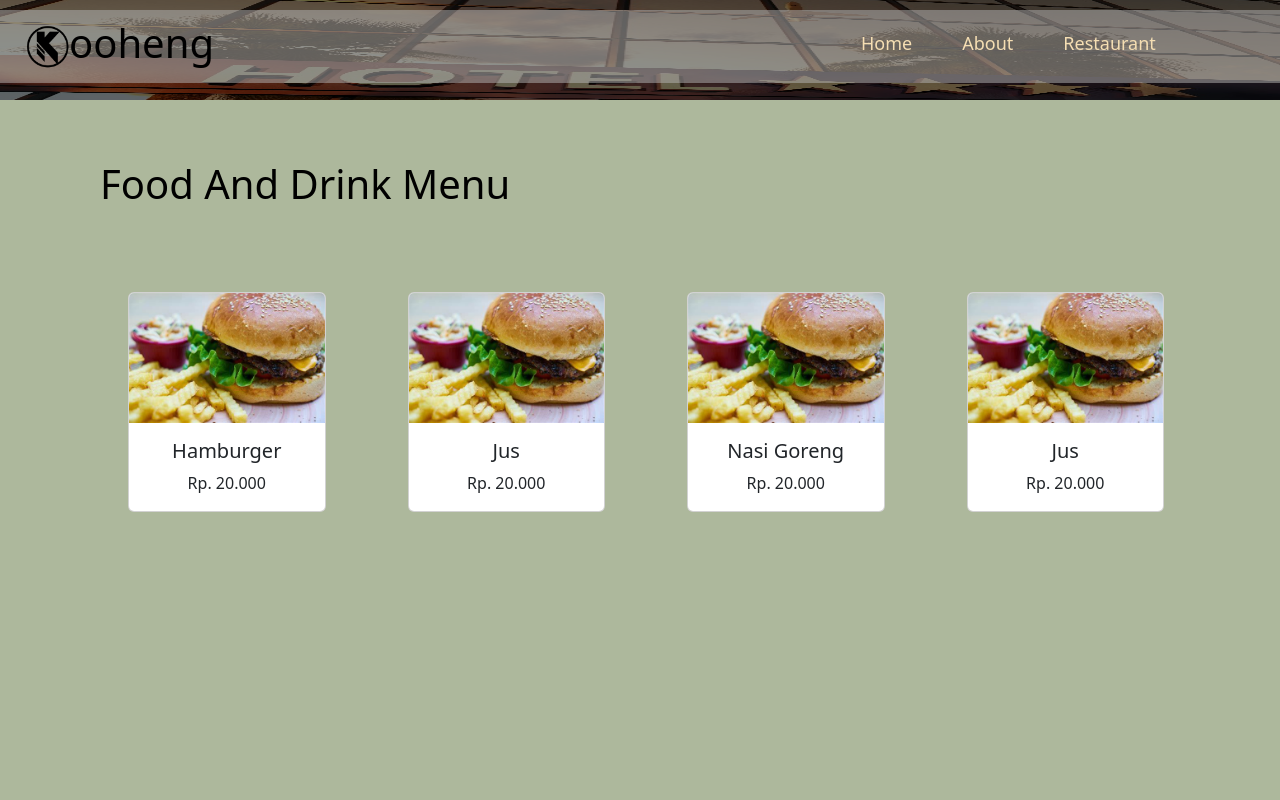
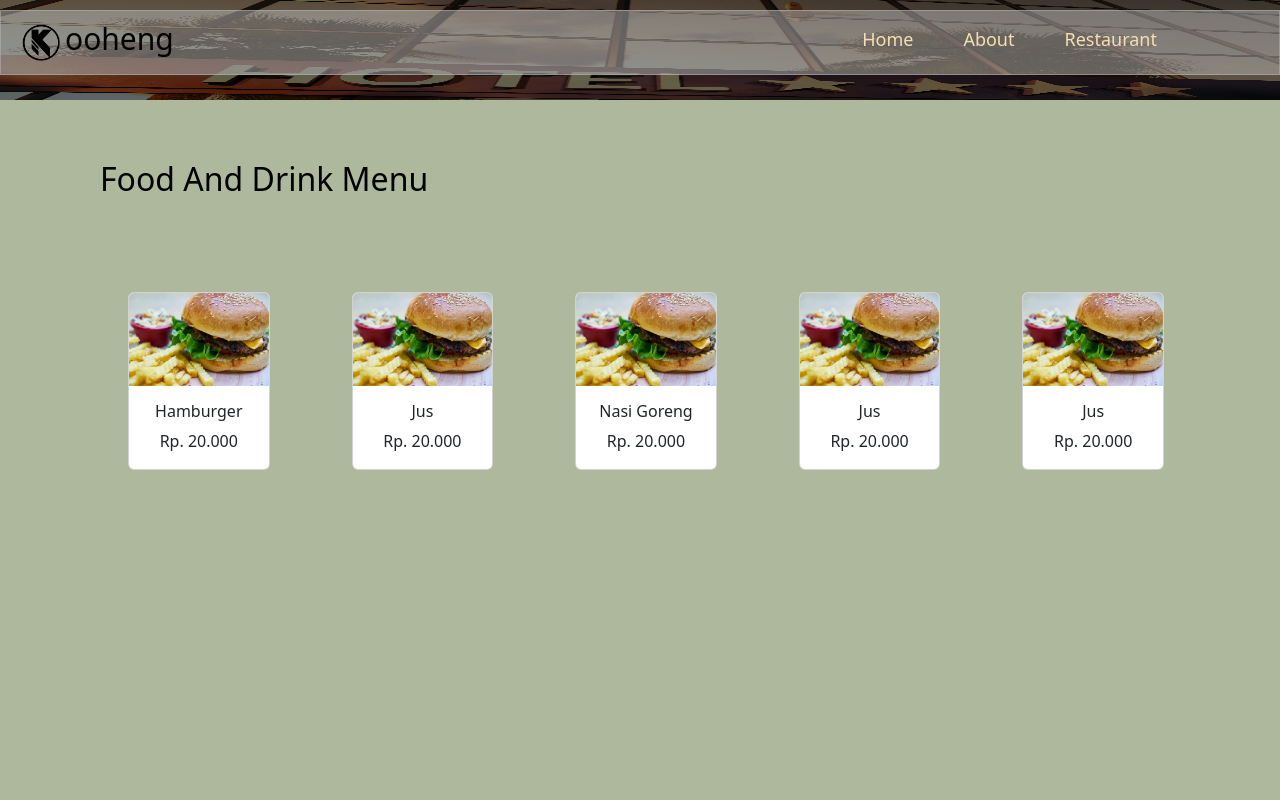
Before and after one commit to ndpnusantech/Yadika-Kelompok3, a React (Create React App) app: page /restaurants in a window 1280 px wide. Shown: the top 800 px of the page. Built offline with nearby package versions, Linux system fonts and the light colour scheme.

Commit message:
Almustofa - Melanjutkan Memperbaharui Halaman Web part 3

```diff
--- a/src/components/layouts/navbar.css
+++ b/src/components/layouts/navbar.css
@@ -5,12 +5,12 @@
 
 /* background-color: #D48166; */
 .navbar {
-    padding: 1px;
     position: fixed;
     top: 10px;
     left: 0;
     width: 100%;
-    padding: 10px;
+    padding: 5px;
+    border: 1px solid rgba(184, 184, 184, 0.5);
     background-color: rgba(184, 184, 184, 0.5);
     /* set opacity pada background */
     color: #000;
@@ -29,7 +29,7 @@
 .navbar h2 {
     position: absolute;
     margin-left: 59px;
-    font-size: 40px;
+    font-size: 30px;
 }
 
 ul {
@@ -50,6 +50,6 @@ a {
     cursor: pointer;
     color: wheat;
 }
-a :hover {
-    transform: scale(0.90);
+a:hover {
+    color: black;
 }
--- a/src/components/layouts/navbar.js
+++ b/src/components/layouts/navbar.js
@@ -3,7 +3,7 @@ import './navbar.css'
 const Navbar = () => {
     return (
             <div className='navbar'>
-                <img src="./images/logo.png" className='navbarimg' alt="" width={45} />
+                <img src="./images/logo.png" className='navbarimg' alt="" width={40} />
                 <h2>ooheng</h2>
                 <ul>
                     <li><a href="/">Home</a></li>
--- a/src/components/main/MainPage/data/dataMenu.js
+++ b/src/components/main/MainPage/data/dataMenu.js
@@ -23,6 +23,12 @@ const dataMenu = [
         harga:'Jus',
         text: 'Rp. 20.000'
     },
+    {
+        id: 4,
+        image:'./images/krab.jpeg',
+        harga:'Jus',
+        text: 'Rp. 20.000'
+    },
 ]
 
 export default dataMenu
--- a/src/components/main/MainPage/style/pilihan.css
+++ b/src/components/main/MainPage/style/pilihan.css
@@ -1,6 +1,6 @@
 .card-container {
     display: flex;
-    justify-content: space-around;
+    justify-content: space-evenly;
     align-items: center;
     flex-wrap: wrap;
     margin-top: 60px;
--- a/src/components/main/mainHome.js
+++ b/src/components/main/mainHome.js
@@ -9,7 +9,7 @@ const MainHome = () => {
         <Slide />
       </>
       <div className="judul">
-        <h1>All Kinds of Rooms</h1>
+        <h1 className="text-judul">All Kinds of Rooms</h1>
         <hr />
       </div>
       <div className="Cardss">
--- a/src/components/main/mainRestaurants.js
+++ b/src/components/main/mainRestaurants.js
@@ -8,7 +8,7 @@ const MainRestaurants = () => {
     return(
         <div className="menu">
             <img className='Menu-img' src='./images/hotel1.jpg'/>
-            <div className="g">
+            <div className="menu-restaurant">
             <h1 className='icon'><span></span>Food And Drink Menu</h1>
             </div>
             <ul className='p'>
@@ -16,8 +16,8 @@ const MainRestaurants = () => {
                         <Card key={card.id} style={{ width: '18rem' }}>
                             <Card.Img variant="top" src={card.image} />
                             <Card.Body>
-                                <Card.Title>{card.harga}</Card.Title>
-                                <Card.Text>{card.text}</Card.Text>
+                                <Card.Title className='fs-6'>{card.harga}</Card.Title>
+                                <Card.Text className='fs-6'>{card.text}</Card.Text>
                             </Card.Body>
                         </Card>
                     ))}
--- a/src/components/main/style/mainHome.css
+++ b/src/components/main/style/mainHome.css
@@ -5,6 +5,9 @@ body{
     text-align: center;
     margin-top: 100px;
 }
+.text-judul{
+    font-size: 35px;
+}
 .judul hr {
     width: 40%;
     height: 5px;
--- a/src/components/main/style/mainRestaurants.css
+++ b/src/components/main/style/mainRestaurants.css
@@ -7,7 +7,7 @@
     height: 100px;
     filter: brightness(40%);
 }
-.g {
+.menu-restaurant {
     margin-top: 100px;
 }
 .p {
@@ -27,7 +27,7 @@
 
 .icon {
     position: absolute;
-    font-size: 2.5rem;
+    font-size: 2rem;
     color: black;
     margin-top: -40px;
     margin-left: 100px;
```
